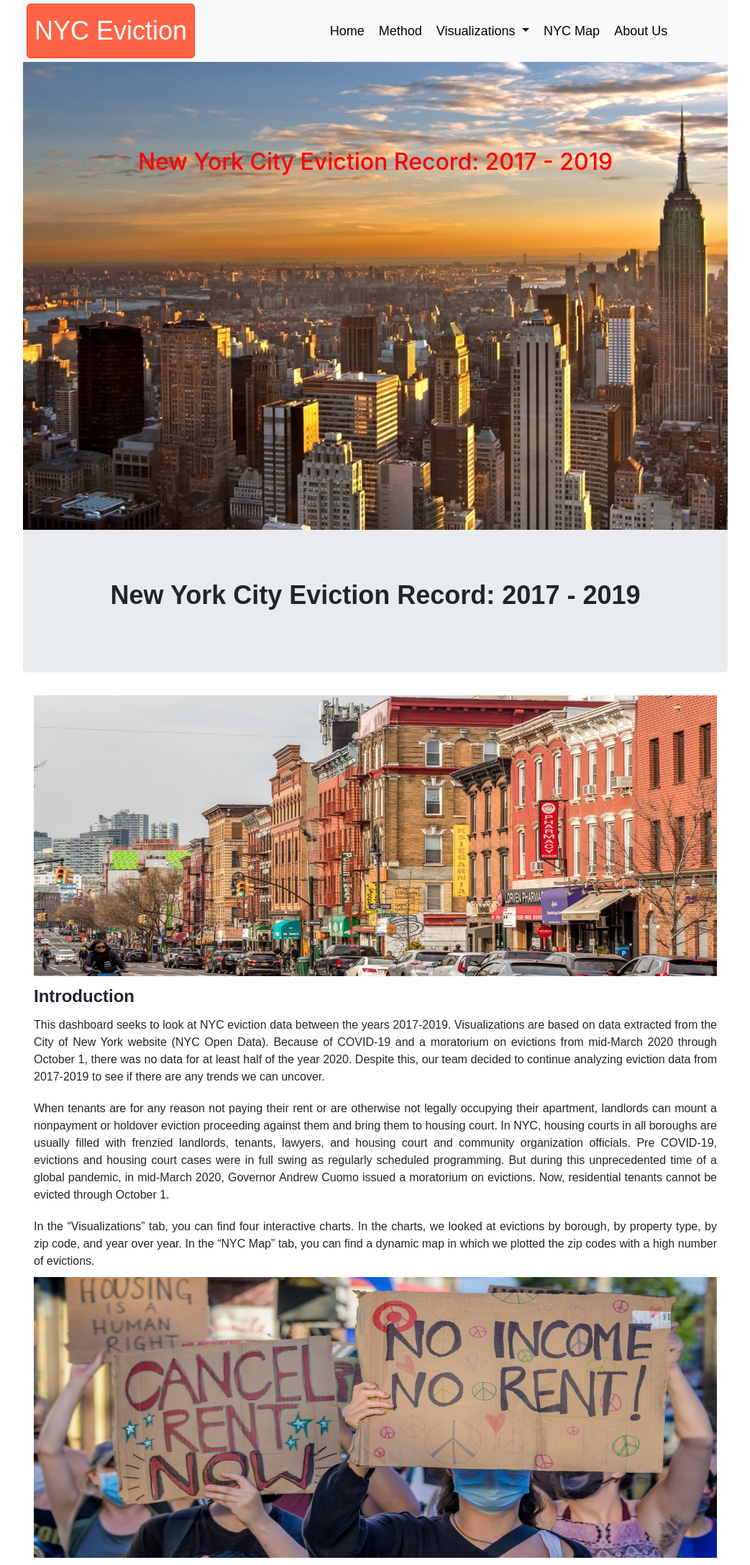
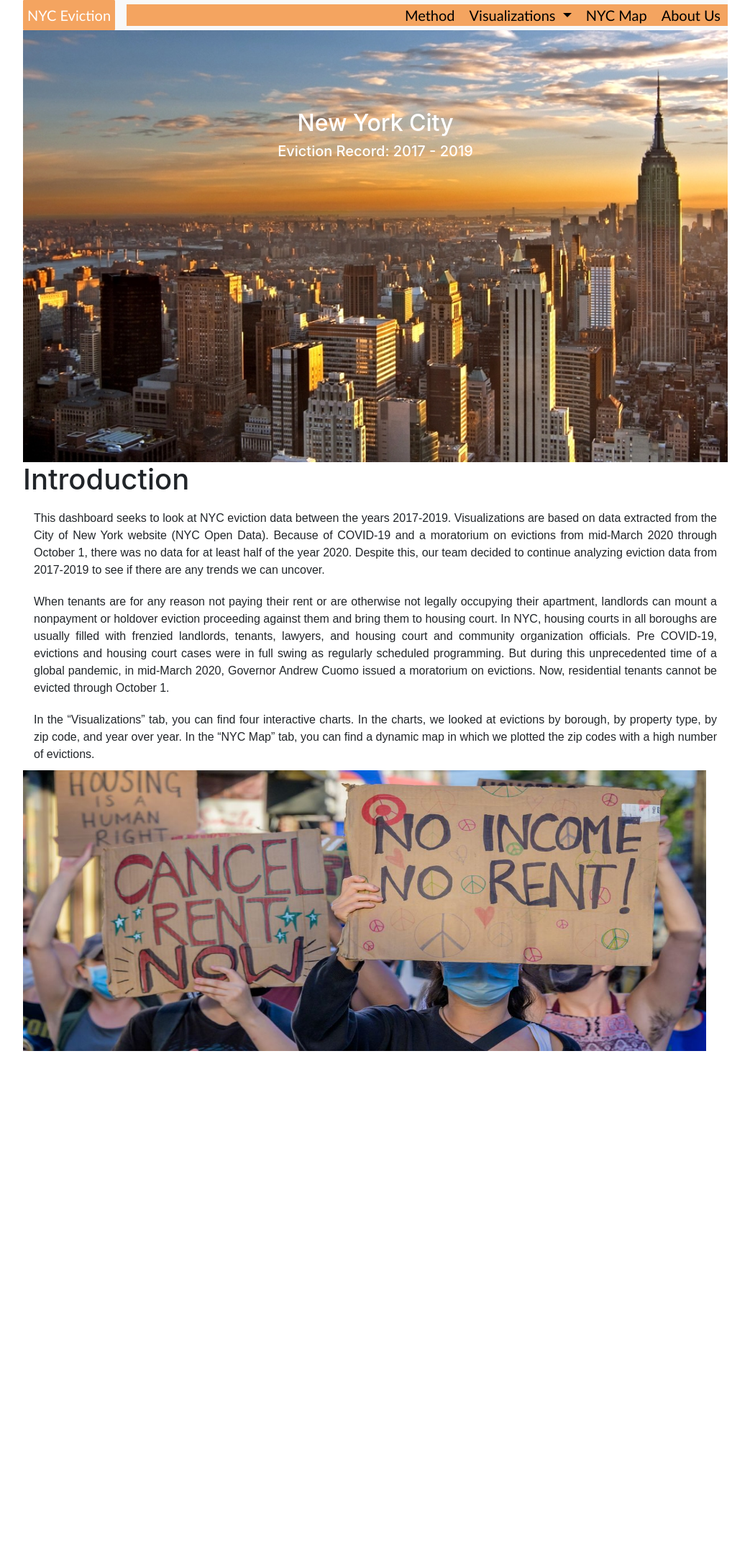
Before and after one commit to skylar17/myrepo-project_2_CUdbc, a Flask app: page / in a window 1280 px wide. Shown: the whole page at 72% size, without its empty margins (118-1161 px from the left). After the commit the page ends 1460 px from the top, so only its background shows below. Run offline with Flask 2, Linux system fonts and the light colour scheme; some libraries are stand-ins or nearby versions.

Commit message:
trial and error

```diff
--- a/static/css/style.css
+++ b/static/css/style.css
@@ -5,30 +5,32 @@ body,
 }
 
 .logo {
-    border: 1px solid #FF4500;
-    border-radius: 5px;
-    background-color: #FF6347;
-    font-family: 'Arial', 'Helvetica Neue', Helvetica, sans-serif;
-    font-size: 36px;
-    color: white;
-    padding: 10px
+    border: 1px solid sandybrown;
+    border-radius: 1px;
+    background-color: sandybrown;
+    font-family: 'Gill Sans', 'Gill Sans MT', Calibri, 'Trebuchet MS', sans-serif;
+    font-size: 20px;
+    color:white;
+    padding: 5px
 }
 
+
 .navbar {
-    padding: 5px;
-    margin: 0;
-    font-size: 18px;
-    font-family: 'Arial', 'Helvetica Neue', Helvetica, sans-serif;
+    /* background-color: sandybrown; */
+    padding: 0;
+    /* margin: 5px, 5px, 5px, 5px; */
+    font-size: 20px;
+    font-family: 'Gill Sans', 'Gill Sans MT', Calibri, 'Trebuchet MS', sans-serif;
 }
 
-/* ------------Shivani-------------------- */
+/* -------------------------------- */
 /* The styles for the parallax */
 .hero {
     position: relative;
-    height: 650px;
-    padding: 20px;
+    height: 600px;
+    padding: 10px;
     margin: 0;
-    background: black;
+    background:white;
     background-attachment: fixed;
     background-position: bottom center;
     background-size: cover;
--- a/templates/index.html
+++ b/templates/index.html
@@ -8,7 +8,10 @@
   <title>NYC Eviction Record</title>
 
   <!-- Bring in our bootstrap stylesheet -->
-  <link rel="stylesheet" href="https://maxcdn.bootstrapcdn.com/bootstrap/4.0.0/css/bootstrap.min.css">
+  <!-- <link rel="stylesheet" href="https://maxcdn.bootstrapcdn.com/bootstrap/4.0.0/css/bootstrap.min.css"> -->
+  <!-- CSS only -->
+<link rel="stylesheet" href="https://stackpath.bootstrapcdn.com/bootstrap/4.5.2/css/bootstrap.min.css" integrity="sha384-JcKb8q3iqJ61gNV9KGb8thSsNjpSL0n8PARn9HuZOnIxN0hoP+VmmDGMN5t9UJ0Z" crossorigin="anonymous">
+
 
   <!-- style information -->
   <link rel="stylesheet" type="text/css" href="../static/css/style.css">
@@ -18,18 +21,27 @@
   <!-- Navigation Bar -->
 
   <div class="navigation">
-    <nav class="navbar navbar-expand-lg navbar-light bg-light">
-      <a class="navbar-brand logo" href="/" style="color: white">NYC Eviction</a>
+    <nav class="navbar navbar-expand-lg navbar-light bg-light" style="background-color: sandybrown;">
+      <a class="navbar-brand logo" href="/" style="color:white; background-color: sandybrown;">NYC Eviction</a>
+
       <button class="navbar-toggler" type="button" data-toggle="collapse" data-target="#navbarTogglerDemo02"
         aria-controls="navbarTogglerDemo02" aria-expanded="false" aria-label="Toggle navigation">
         <span class="navbar-toggler-icon"></span>
       </button>
-      <div class="col-2"></div>
-      <div class="collapse navbar-collapse" id="navbarTogglerDemo02">
-        <ul class="nav navbar-nav mr-auto mt-2 mt-lg-0">
-          <li><a href="/" class="menu-option">Home</a></li>
-          <li><a href="/method" class="menu-option">Method</a></li>
-          <!-- NEW CODE -->
+
+      <!-- <div class="col-2"></div> -->
+
+      <div class="collapse navbar-collapse" id="navbarTogglerDemo02" style="color:white ; background-color:sandybrown;">
+        <ul class="nav navbar-nav ml-auto">
+
+          <!-- <li class="nav-item">
+            <a href="/" class="menu-option">Home</a>
+          </li> -->
+
+          <li class="nav-item">
+            <a href="/method" class="menu-option">Method</a>
+          </li>
+
           <li class="nav-item dropdown">
             <a href="#" class="menu-option dropdown-toggle" data-toggle="dropdown" role="button" aria-haspopup="true"
               aria-expanded="true"> <span class="nav-label">Visualizations</span> <span class="caret"></span></a>
@@ -54,39 +66,30 @@
   <!-- ------------------------------------- -->
   <div class="wrapper">
 
-
-    <!-- <div class="hero text-center">
-      <h2 style="color:; margin-top: 50px";>New York City</h2>
-      <p>Eviction Record: 2017 - 2019</p>
+    <div class="hero heroLanding text-center">
+      <h2 style="color:white; margin-top: 100px";>New York City</h2>
+      <h5 style="color:white";>Eviction Record: 2017 - 2019</h5>
+      <br>
     </div>
-  </div> -->
-
-    <div class="hero heroLanding text-center">
-      <h2 style="color: red; margin-top: 100px";>New York City Eviction Record: 2017 - 2019</h2>
-    </div>
-    <!-- ------------------------------------- -->
-
-
 
 
     <!-- container-->
     <div class="container">
-      <div class="row">
-        <div class="col-md-12 jumbotron text-center">
-          <p class="heading">New York City Eviction Record: 2017 - 2019</p>
-        </div>
-      </div>
+
       <!-- top banner -->
-      <div class="row">
+      <!-- <div class="row">
         <div class="col-md-12">
           <img src="../static/images/Homepage-Top-Banner.jpg" alt="Home Page Top Banner"
             style="padding-bottom: 10px;width:950px;height:400px;">
         </div>
-      </div>
+      </div> -->
+
+
       <!-- introduction -->
-      <div class="row">
-        <div class="col-md-12">
-          <span class="homepage-heading">Introduction</span>
+      <div class="row"><h1>Introduction</h1></div>
+      <!-- <div class="row"> -->
+        <!-- <div class="col-md-12"> -->
+          <!-- <span class="homepage-heading">Introduction</span> -->
         </div>
         <div class="col-md-12">
           <p class="homepage-info">This dashboard seeks to look at NYC eviction data between the years 2017-2019.
```
